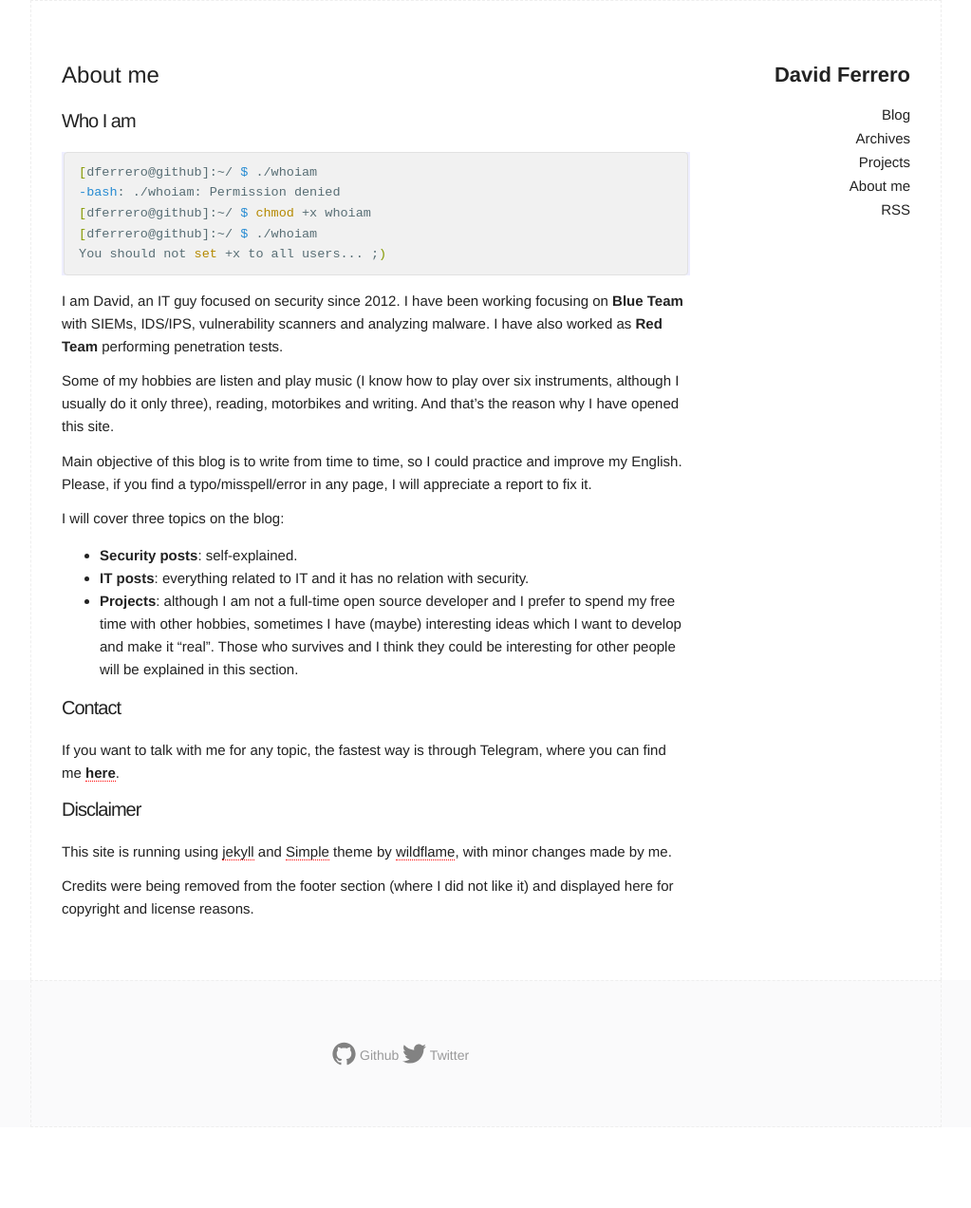
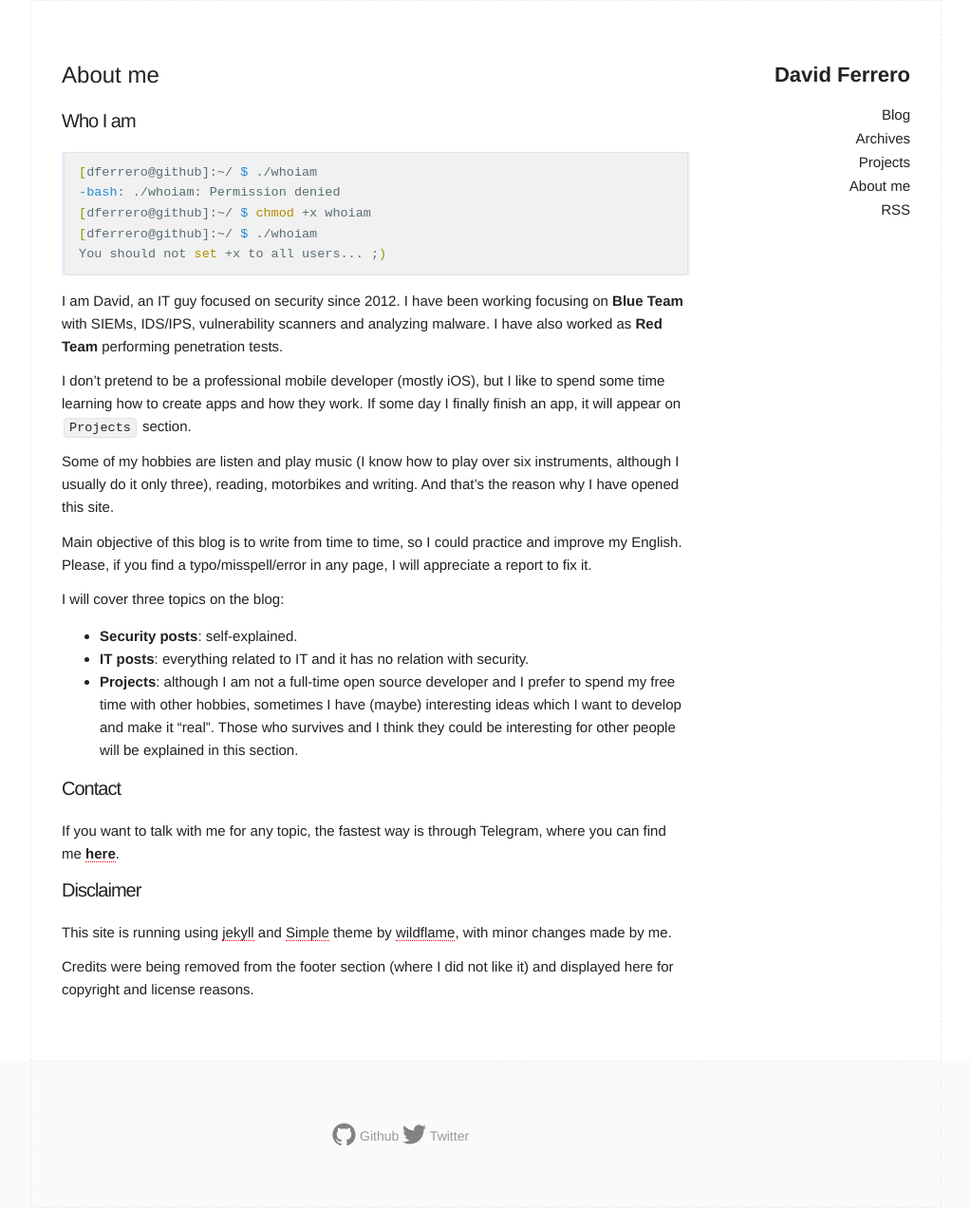
Before and after one commit to dferrero/dferrero.github.io, a Jekyll site: the page built from about.md, in a window 1280 px wide. Shown: the whole page at 95% size, without its empty margins (128-1151 px from the left). Built offline with Jekyll 4.4.1, drawn with Linux system fonts in a browser that asks for light colours; before the commit the page ends 1187 px from its top, so only the background shows below that.

Commit message:
Initial projects page. Updated about me

```diff
--- a/about.md
+++ b/about.md
@@ -14,6 +14,7 @@ You should not set +x to all users... ;)
 
 I am David, an IT guy focused on security since 2012. I have been working focusing on **Blue Team** with SIEMs, IDS/IPS, vulnerability scanners and analyzing malware. I have also worked as **Red Team** performing penetration tests.
 
+I don't pretend to be a professional mobile developer (mostly iOS), but I like to spend some time learning how to create apps and how they work. If some day I finally finish an app, it will appear on `Projects` section.
 
 Some of my hobbies are listen and play music (I know how to play over six instruments, although I usually do it only three), reading, motorbikes and writing. And that's the reason why I have opened this site.
 
```
Also changed, not shown: projects.md (added, +12 -0 lines).
